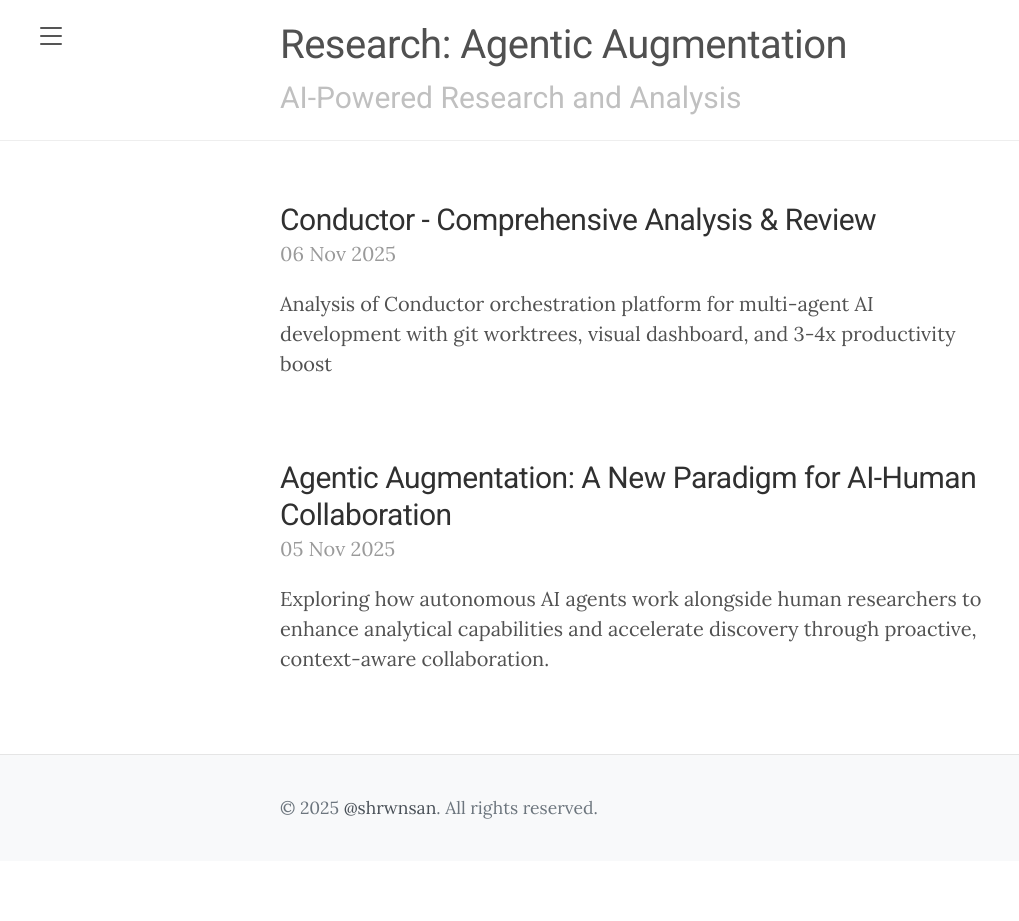
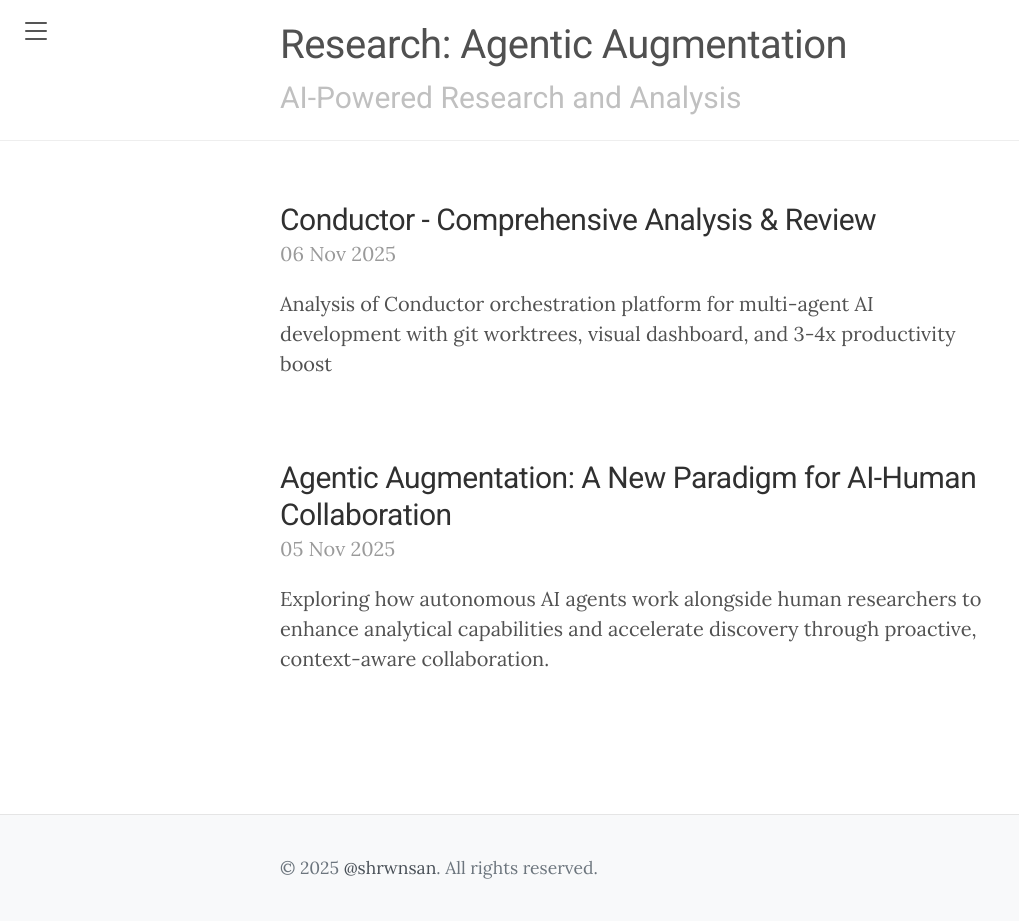
Before and after one commit to shrwnsan/research, a Jekyll site: the page built from index.html, in a window 1280 px wide. Shown: the whole page, without its empty margins (0-1019 px from the left). Built offline with Jekyll 4.4.1, drawn with Linux system fonts in a browser that asks for light colours; before the commit the page ends 900 px from its top, so only the background shows below that.

Commit message:
feat: add sticky footer with responsive design improvements
Implement sticky footer using flexbox layout with responsive design optimizations:

- Add flexbox layout to body, wrap, and content containers for proper footer positioning
- Remove sidebar toggle button padding for cleaner, more compact UI (32x32px exact fit)
- Maintain responsive design across all screen sizes without mobile hiding
- Optimize footer positioning for tall viewports with short content

Co-Authored-By: GLM <zai-org@users.noreply.github.com>

```diff
--- a/css/lanyon.css
+++ b/css/lanyon.css
@@ -38,6 +38,31 @@
 html,
 body {
   overflow-x: hidden;
+}
+
+/* Sticky footer layout */
+html {
+  height: 100%;
+}
+
+body {
+  min-height: 100vh;
+  display: flex;
+  flex-direction: column;
+}
+
+.wrap {
+  flex: 1;
+  display: flex;
+  flex-direction: column;
+}
+
+.masthead {
+  flex-shrink: 0;
+}
+
+.container.content {
+  flex: 1;
 }
 
 html {
@@ -216,11 +241,14 @@
   left: 1rem;
   display: flex;
   align-items: center;
-  padding: .25rem .75rem;
+  padding: 0;
   color: #505050;
   background-color: #fff;
   border-radius: .25rem;
   cursor: pointer;
+  width: 32px;
+  height: 32px;
+  justify-content: center;
 }
 
 .sidebar-toggle::before {
@@ -587,10 +615,3 @@
 .site-footer .copyright a:hover {
   text-decoration: underline;
 }
-
-/* Hide footer on mobile devices where sidebar contains copyright */
-@media (max-width: 48em) {
-  .site-footer {
-    display: none;
-  }
-}
```
